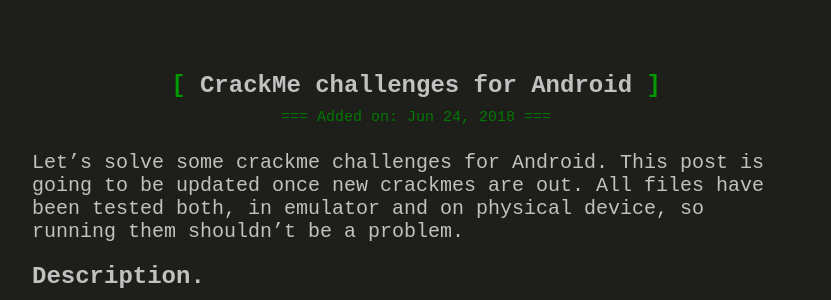
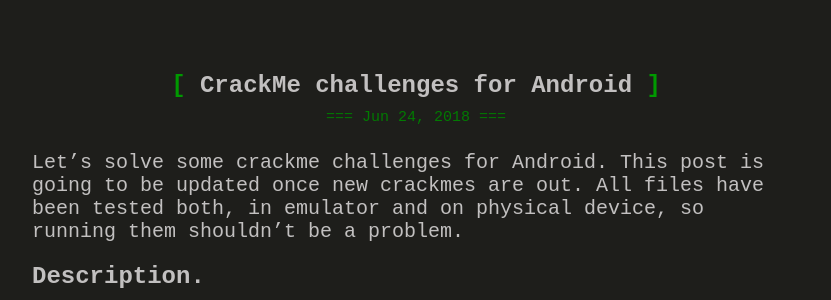
Before and after one commit to num1r0/num1r0.github.io, a Jekyll site: the page built from _posts/2018-06-24-crackme-challenges-android.md, in a window 1280 px wide. Shown: the part 316-616 px from the top of the page, without its empty margins (224-1055 px from the left). Built offline with Jekyll 4.4.1, drawn with Linux system fonts in a browser that asks for light colours.

Commit message:
removed 'Added on' from published date

```diff
--- a/_layouts/post.html
+++ b/_layouts/post.html
@@ -9,7 +9,7 @@
             <span class="green">]</span>
         </h1>
         <p class="post_meta green-dark center">
-            === Added on: {{ page.date | date: "%b %-d, %Y" }} ===
+            === {{ page.date | date: "%b %-d, %Y" }} ===
         </p>
     </div>
     {{content}}
```
